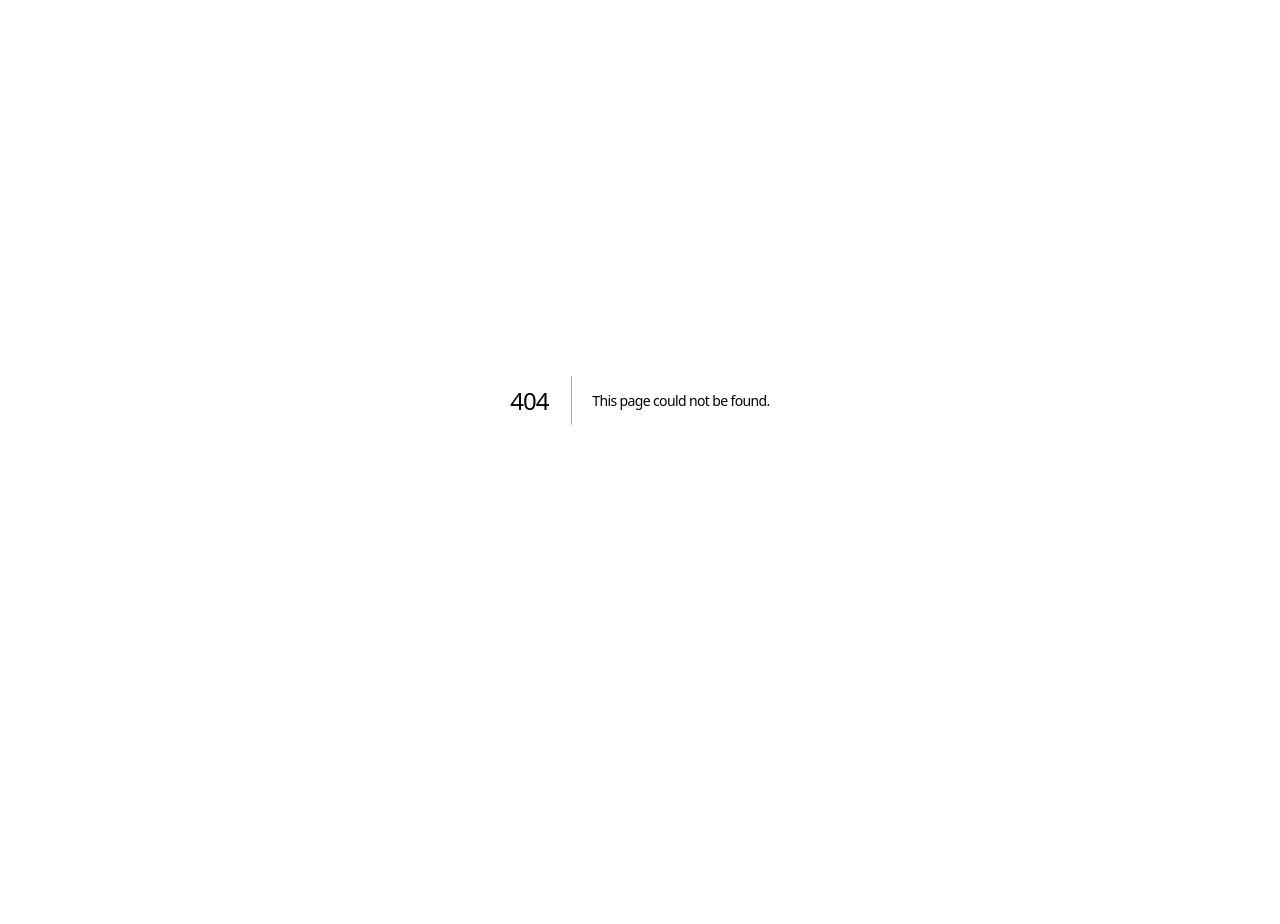
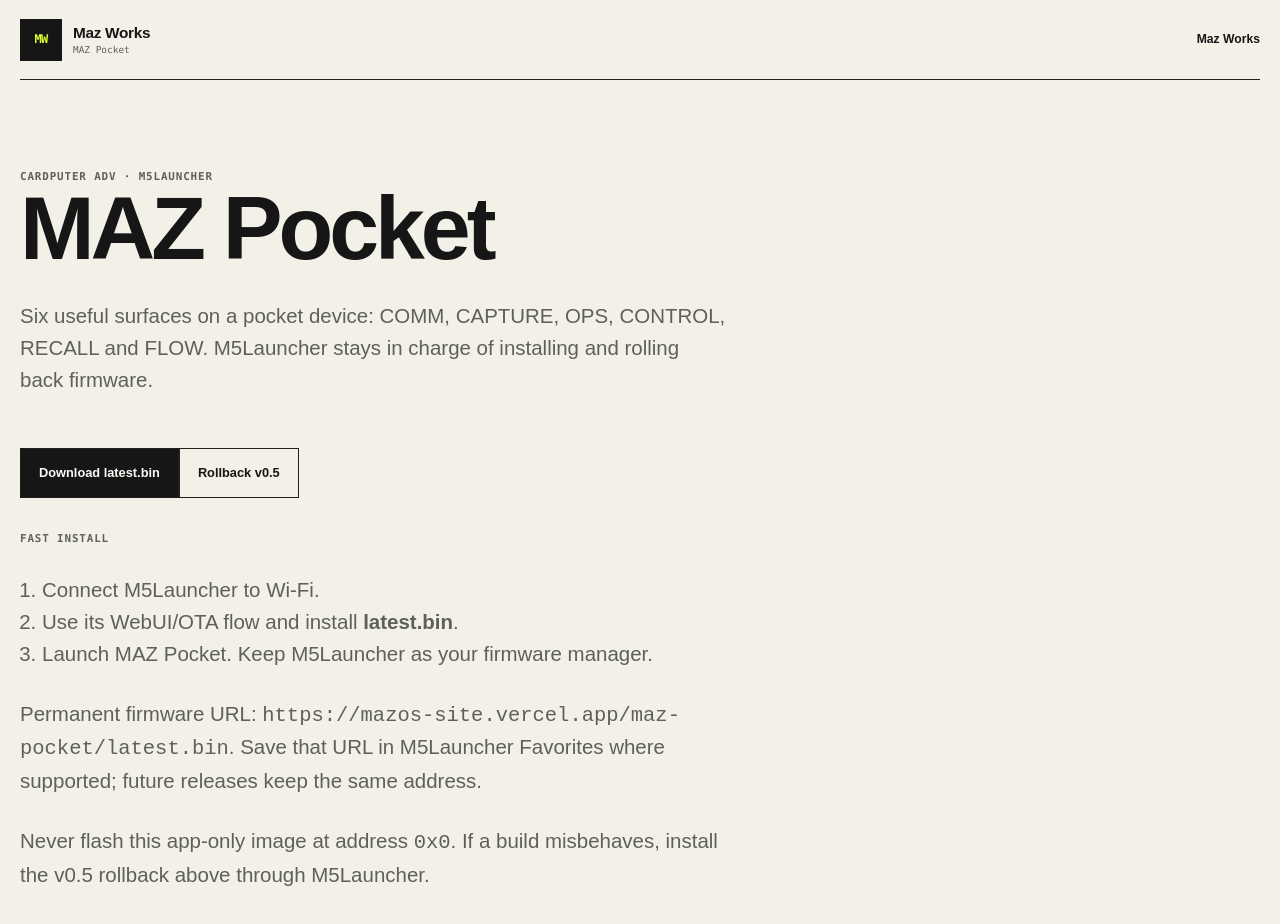
Before and after one commit to manazoid4/mazos-site, a Next.js app: page /maz-pocket in a window 1280 px wide. Before the commit this address had no page. Shown: the top 924 px of the page. Before the commit the page ends 800 px from the top, so only its background shows below. Built offline with nearby package versions, Linux system fonts and the light colour scheme.

Commit message:
Add frictionless MAZ Pocket install page

```diff
--- /dev/null
+++ b/app/maz-pocket/page.tsx
@@ -0,0 +1,58 @@
+import type { Metadata } from 'next';
+import Link from 'next/link';
+
+export const metadata: Metadata = {
+  title: 'MAZ Pocket — Install',
+  description: 'Install the latest MAZ Pocket Cardputer ADV firmware through M5Launcher.',
+  alternates: { canonical: '/maz-pocket' },
+};
+
+export default function MazPocketInstall() {
+  return (
+    <main>
+      <header className="site-header">
+        <Link className="brand" href="/">
+          <span className="brand-mark">MW</span>
+          <span><strong>Maz Works</strong><small>MAZ Pocket</small></span>
+        </Link>
+        <nav aria-label="Page navigation">
+          <Link href="/">Maz Works</Link>
+        </nav>
+      </header>
+
+      <section className="moved-page" id="main-content" tabIndex={-1} aria-labelledby="pocket-title">
+        <p className="eyebrow">Cardputer ADV · M5Launcher</p>
+        <h1 id="pocket-title">MAZ Pocket</h1>
+        <p className="hero-copy">
+          Six useful surfaces on a pocket device: COMM, CAPTURE, OPS, CONTROL, RECALL and FLOW.
+          M5Launcher stays in charge of installing and rolling back firmware.
+        </p>
+
+        <div className="row" style={{ marginTop: 22 }}>
+          <a className="button button-dark" href="/maz-pocket/latest.bin" download>
+            Download latest.bin
+          </a>
+          <a className="button" href="/maz-pocket/rollback-v0.5.bin" download>
+            Rollback v0.5
+          </a>
+        </div>
+
+        <div style={{ marginTop: 34, maxWidth: 720 }}>
+          <p className="eyebrow">Fast install</p>
+          <ol className="hero-copy" style={{ paddingLeft: 22 }}>
+            <li>Connect M5Launcher to Wi-Fi.</li>
+            <li>Use its WebUI/OTA flow and install <strong>latest.bin</strong>.</li>
+            <li>Launch MAZ Pocket. Keep M5Launcher as your firmware manager.</li>
+          </ol>
+          <p className="hero-copy">
+            Permanent firmware URL: <code>https://mazos-site.vercel.app/maz-pocket/latest.bin</code>.
+            Save that URL in M5Launcher Favorites where supported; future releases keep the same address.
+          </p>
+          <p className="hero-copy">
+            Never flash this app-only image at address <code>0x0</code>. If a build misbehaves, install the v0.5 rollback above through M5Launcher.
+          </p>
+        </div>
+      </section>
+    </main>
+  );
+}
```
